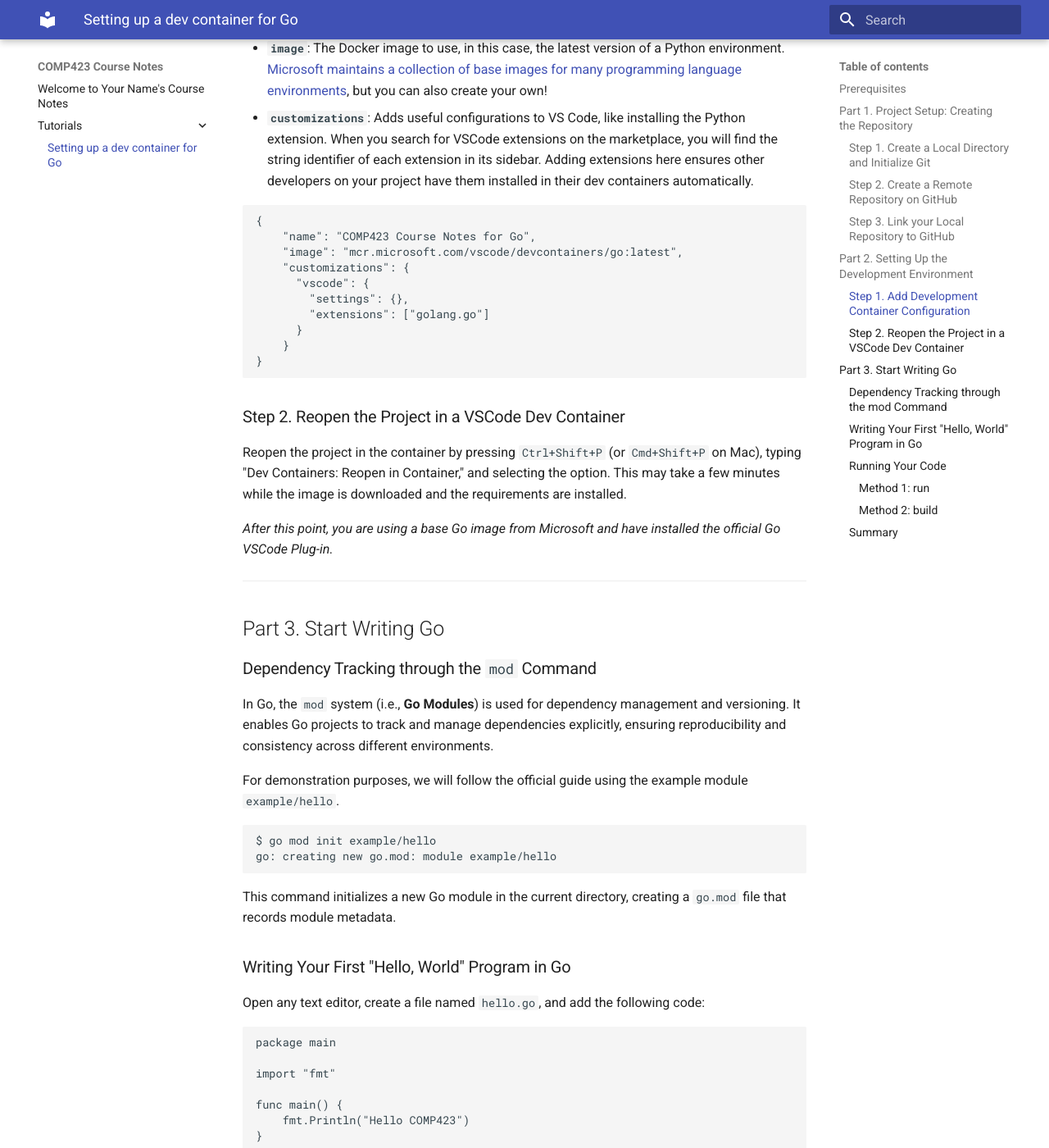
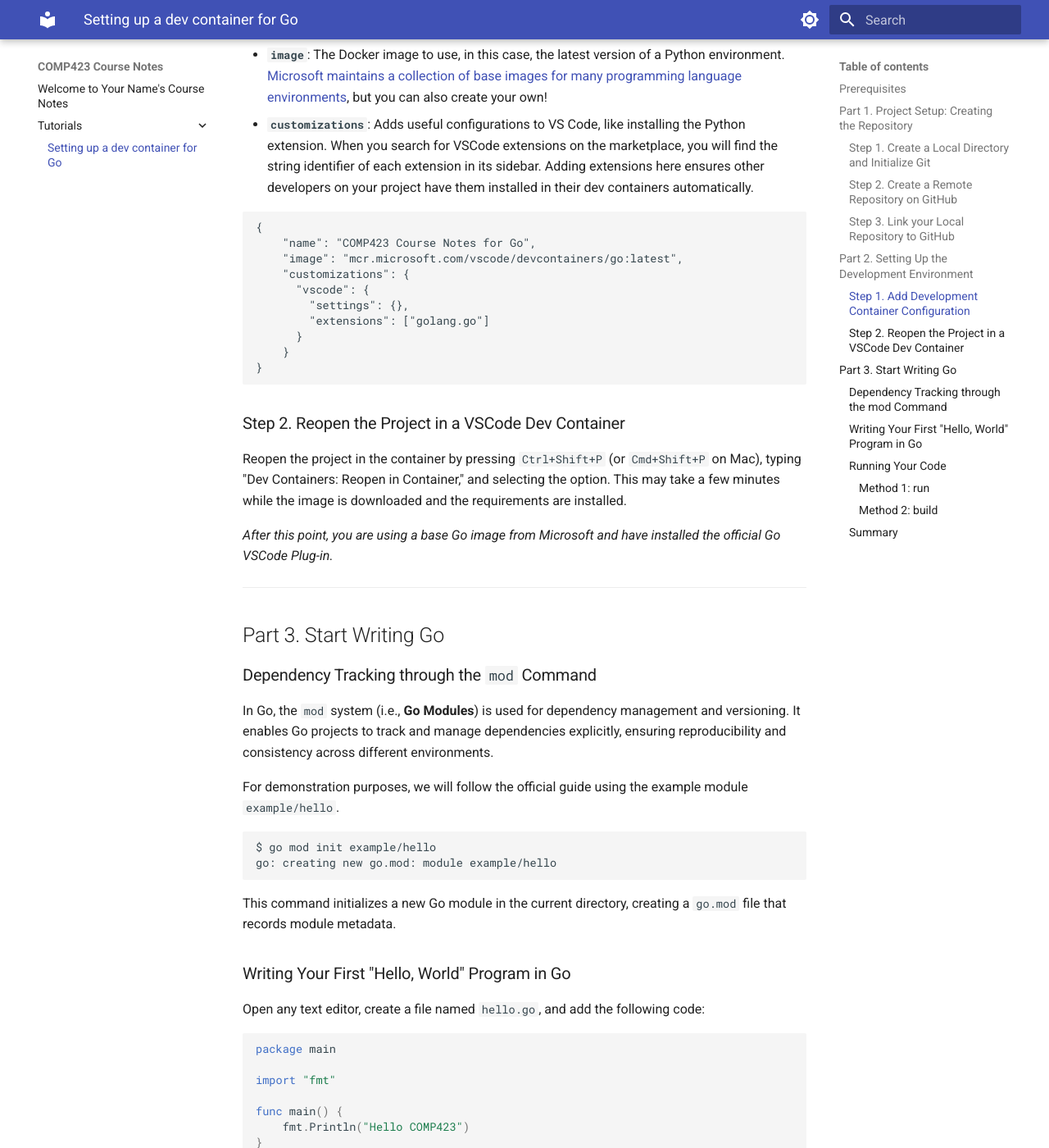
Before and after one commit to Juktong/comp423-course-notes, an MkDocs documentation site: the page built from docs/tutorials/go-setup.md, in a window 1280 px wide and 1400 px high, scrolled down 2436 px. Shown: the whole window at 82% size. Built offline with MkDocs 1.6.1 and Material for MkDocs 9.7.7, drawn with Linux system fonts in a browser that asks for light colours; some of the changed text lies outside the part shown.

```diff
--- a/mkdocs.yml
+++ b/mkdocs.yml
@@ -1,3 +1,34 @@
 site_name: COMP423 Course Notes
 theme:
   name: material
+  palette:
+
+    # Palette toggle for light mode
+    - scheme: default
+      toggle:
+        icon: material/brightness-7
+        name: Switch to dark mode
+
+    # Palette toggle for dark mode
+    - scheme: slate
+      toggle:
+        icon: material/brightness-4
+        name: Switch to light mode
+
+  features:
+    - search.suggest
+
+
+markdown_extensions:
+  # Code Block
+  - pymdownx.highlight:
+      anchor_linenums: true
+      line_spans: __span
+      pygments_lang_class: true
+  - pymdownx.inlinehilite
+  - pymdownx.snippets
+  - pymdownx.superfences
+  # Admonitions
+  - admonition
+  - pymdownx.details
+  - pymdownx.superfences
```
Also changed, not shown: docs/tutorials/go-setup.md (+6 -2 lines).
